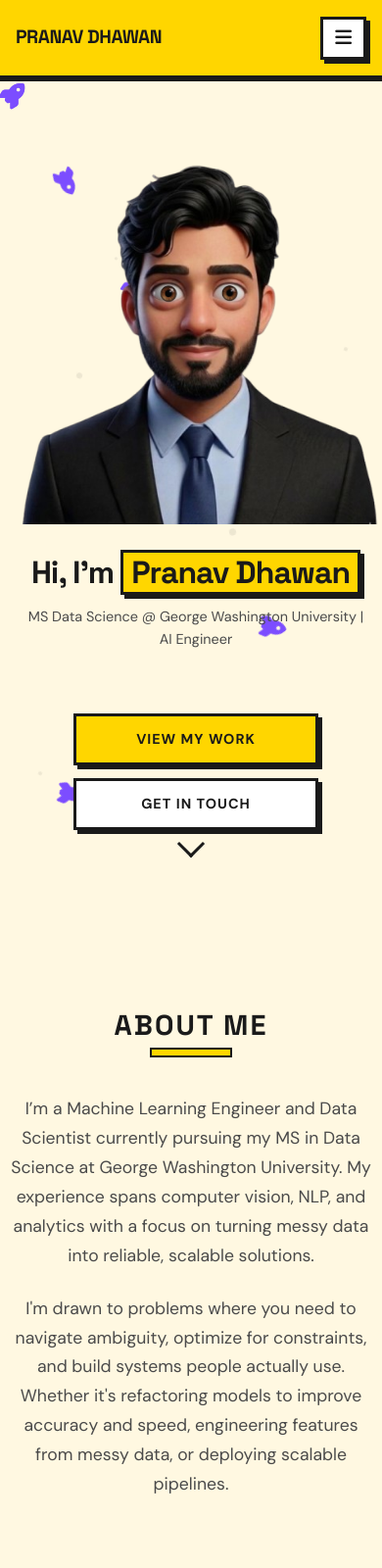
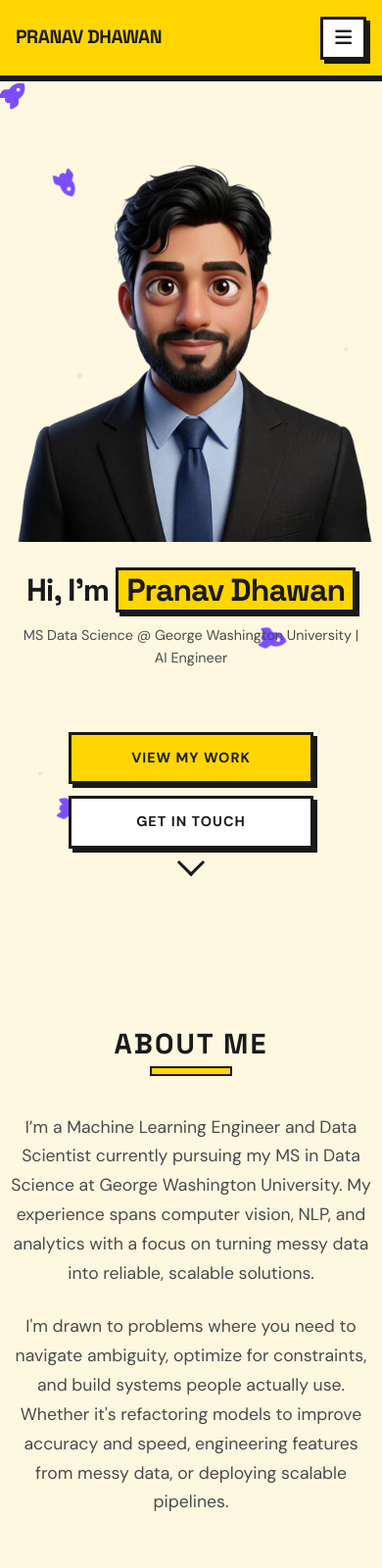
Before and after one commit to pranavdhawann/pranavdhawan-portfolio, a plain HTML site: page index.html in a window 390 px wide. Shown: the top 1600 px of the page at 98% size. Drawn offline with Linux system fonts and the light colour scheme.

Commit message:
Show static avatar on mobile; disable eye tracking
Add a static mobile avatar and disable the animated eye-tracking on touch/small screens. index.html: insert photo2.png avatar for mobile. photo2.png: add new image asset. script.js: disable avatar eye-tracking when touch devices or window.innerWidth <= 768 and remove minor blank-line clutter. styles.css: add .avatar-static-mobile styles, hide .avatar-wrapper on mobile, show static avatar in mobile media query, remove unused --border-radius and some obsolete .work-marker rules and other cleanup/whitespace reductions. These changes prevent the animated avatar from conflicting on small screens and improve mobile UX.

```diff
--- a/index.html
+++ b/index.html
@@ -109,6 +109,7 @@
                         <img src="eye.png" alt="" class="eye-pupil" id="eyeLeft" draggable="false">
                         <img src="eye.png" alt="" class="eye-pupil" id="eyeRight" draggable="false">
                     </div>
+                    <img src="photo2.png" alt="Pranav Dhawan" class="avatar-static-mobile" draggable="false">
                 </div>
             </div>
             <div class="scroll-indicator">
@@ -676,7 +677,6 @@ I'm drawn to problems where you need to navigate ambiguity, optimize for constra
         <i class="fas fa-arrow-up"></i>
     </button>
 
-
     <script src="script.js"></script>
 </body>
 
--- a/script.js
+++ b/script.js
@@ -67,8 +67,6 @@ if (backToTopButton) {
     });
 }
 
-
-
 // Active Link Highlighter with Intersection Observer
 const sections = document.querySelectorAll('section');
 const navLinks = document.querySelectorAll('.nav-link');
@@ -122,8 +120,6 @@ if (heroTitle) {
     });
 }
 
-
-
 // ==========================================
 // AVATAR EYE TRACKING (Boundary-Constrained)
 // ==========================================
@@ -148,8 +144,8 @@ if (heroTitle) {
         }
     ];
 
-    // Disable on touch/mobile devices
-    if ('ontouchstart' in window || navigator.maxTouchPoints > 0) return;
+    // Disable on touch/mobile devices or small screens
+    if ('ontouchstart' in window || navigator.maxTouchPoints > 0 || window.innerWidth <= 768) return;
 
     let ready = false;
 
--- a/styles.css
+++ b/styles.css
@@ -25,7 +25,6 @@
     /* Spacing & Layout */
     --container-width: 1200px;
     --nav-height: 80px;
-    --border-radius: 0px;
 
     /* Transitions */
     --transition-fast: 0.2s ease;
@@ -172,8 +171,6 @@ body {
     padding: 2rem 0;
 }
 
-
-
 /* Particle Animation */
 .particles-container {
     position: absolute;
@@ -327,10 +324,6 @@ body {
     border: 3px solid var(--border);
     box-shadow: var(--shadow);
 }
-
-
-
-
 
 .hero-description {
     font-size: 1.125rem;
@@ -420,6 +413,16 @@ body {
     will-change: transform;
 }
 
+/* Static mobile avatar — hidden on desktop, shown on mobile */
+.avatar-static-mobile {
+    display: none;
+    width: 400px;
+    max-width: 100%;
+    height: auto;
+    pointer-events: none;
+    user-select: none;
+}
+
 .scroll-indicator {
     position: absolute;
     bottom: 30px;
@@ -490,8 +493,6 @@ section {
     line-height: 1.7;
 }
 
-
-
 /* ==========================================
    SKILLS SECTION
    ========================================== */
@@ -612,8 +613,6 @@ section {
     flex-direction: column;
 }
 
-
-
 .project-card:hover {
     transform: translate(-4px, -4px);
     box-shadow: var(--shadow-lg);
@@ -769,21 +768,14 @@ section {
     transition: all var(--transition-smooth);
 }
 
-.work-marker i,
 .internship-marker i,
 .education-marker i {
     z-index: 2;
 }
 
-.work-marker::before,
 .internship-marker::before,
 .education-marker::before {
     content: none;
-}
-
-.work-marker {
-    background: var(--teal);
-    border-color: var(--border);
 }
 
 .internship-marker {
@@ -1026,8 +1018,6 @@ section {
     position: relative;
 }
 
-
-
 .contact-info {
     padding: 3rem;
     text-align: center;
@@ -1078,8 +1068,6 @@ section {
     transform: translate(-2px, -2px);
     box-shadow: var(--shadow-hover);
 }
-
-
 
 /* ==========================================
    FOOTER
@@ -1303,14 +1291,6 @@ section {
         padding: 0.4rem 0.8rem;
     }
 
-
-
-    .projects-grid {
-        grid-template-columns: repeat(2, 1fr);
-        gap: 2rem;
-    }
-
-
 }
 
 /* Mobile */
@@ -1368,6 +1348,15 @@ section {
         justify-content: center;
     }
 
+    /* Hide animated avatar, show static photo on mobile */
+    .avatar-wrapper {
+        display: none !important;
+    }
+
+    .avatar-static-mobile {
+        display: block;
+    }
+
     .hero-title {
         font-size: 2.5rem;
         line-height: 1.1;
@@ -1376,7 +1365,6 @@ section {
     .hero-title .highlight {
         font-size: inherit;
     }
-
 
     .hero-description {
         font-size: 1rem;
@@ -1398,15 +1386,6 @@ section {
         align-items: center;
         justify-content: center;
     }
-
-
-
-    .about-content {
-        grid-template-columns: 1fr;
-        gap: 2rem;
-    }
-
-
 
     .skills-cards-container {
         grid-template-columns: 1fr;
@@ -1577,8 +1556,6 @@ section {
         font-size: inherit;
     }
 
-
-
     .hero-description {
         font-size: 0.9rem;
     }
@@ -1725,14 +1702,6 @@ section {
         padding: 0.35rem 0.7rem;
     }
 
-
-
-
-
-
-
-
-
     .back-to-top {
         width: 48px;
         height: 48px;
@@ -1758,7 +1727,6 @@ section {
     .section-title {
         font-size: 1.6rem;
     }
-
 
     .nav-logo a {
         font-size: 1rem;
@@ -1852,8 +1820,6 @@ section {
     transform: translateY(-3px);
 }
 
-
-
 /* Mobile resume button */
 @media (max-width: 768px) {
     .resume-download {
```
Also changed, not shown: photo2.png (added).
